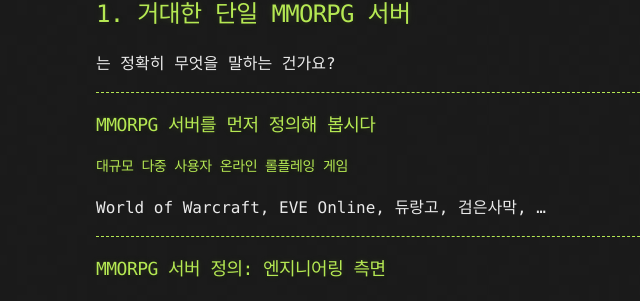
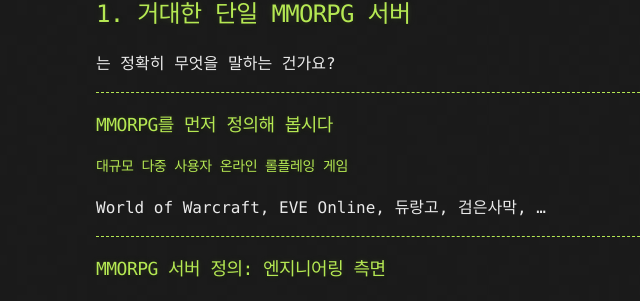
Before and after one commit to hueypark/hueypark.github.io, a Jekyll site: the page built from assets/slide/huge-single-mmorpg-server.md, in a window 1280 px wide and 900 px high, scrolled down 422 px. Shown: the part 146-447 px from the top of the window, without its empty margins (44-684 px from the left). Built offline with Jekyll 4.4.1, drawn with Linux system fonts in a browser that asks for light colours; our own code applies the rules of GitHub Pages for plain Markdown files.

Commit message:
Update huge-single-mmorpg-server.md

```diff
--- a/assets/slide/huge-single-mmorpg-server.md
+++ b/assets/slide/huge-single-mmorpg-server.md
@@ -20,9 +20,9 @@
 
 ---
 
-### MMORPG 서버를 먼저 정의해 봅시다
+### MMORPG를 먼저 정의해 봅시다
 
-#### 대규모 다중 사용자 온라인 롤플레잉 게임
+#### <span class="fragment">대규모 다중 사용자 온라인 롤플레잉 게임</span>
 
 <span class="fragment">World of Warcraft,</span> <span class="fragment">EVE Online,</span> <span class="fragment">듀랑고,</span> <span class="fragment">검은사막,</span> <span class="fragment">...</span>
 
```
